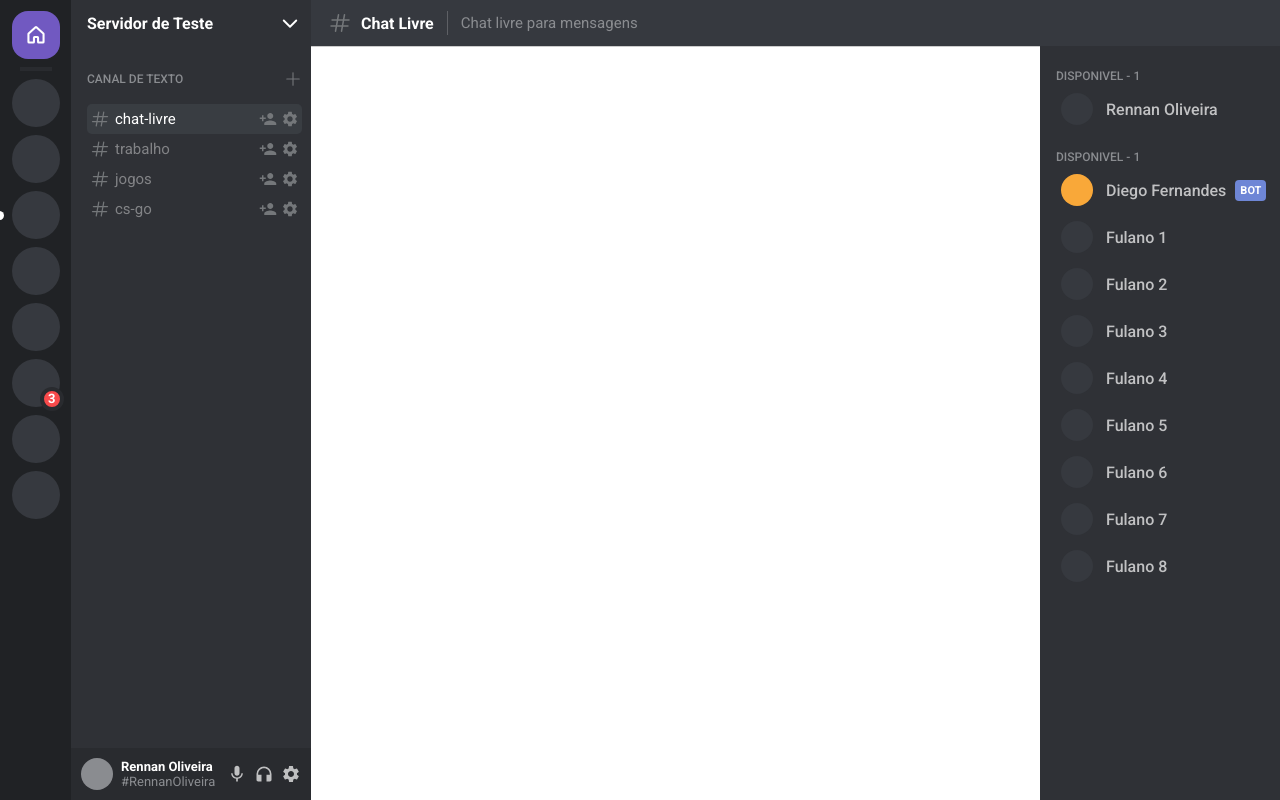
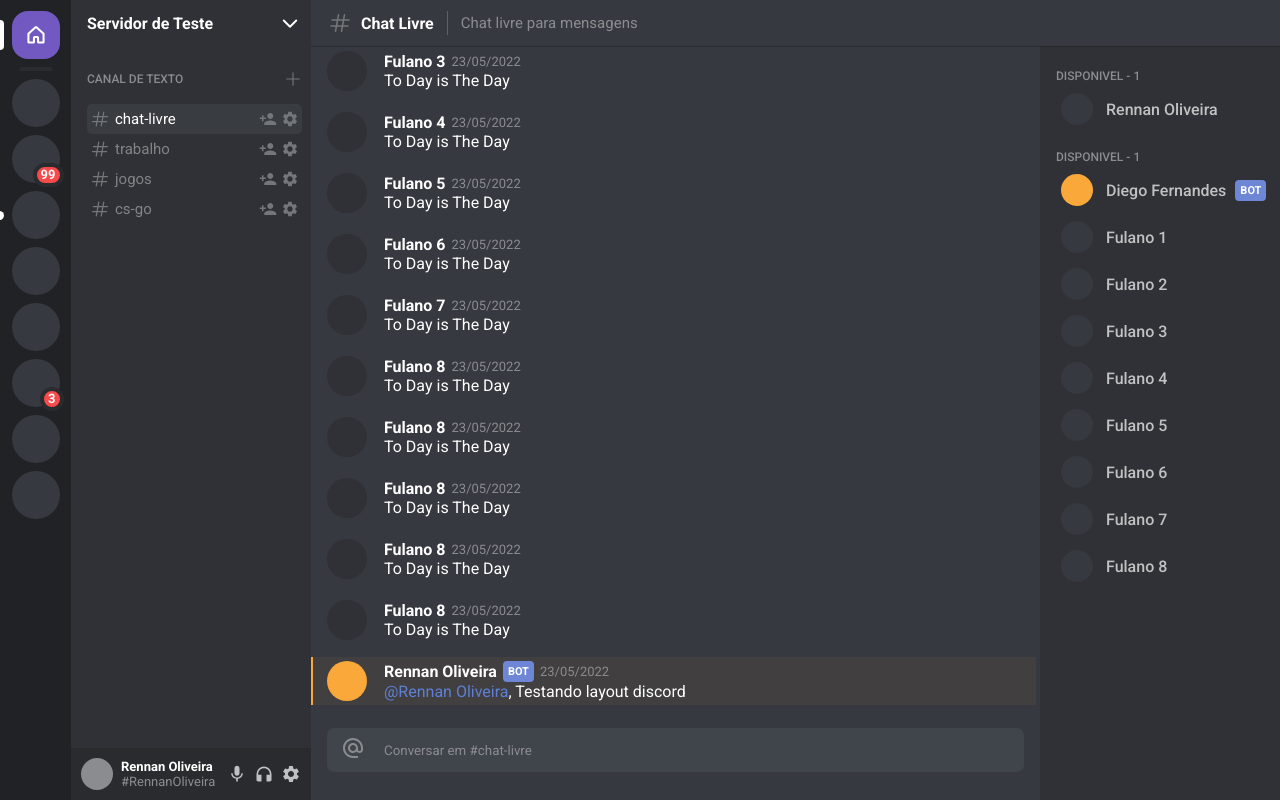
Before and after one commit to RennanD/discord-ui-clone, a Next.js app: page / in a window 1280 px wide. Built offline with nearby package versions, Linux system fonts and the light colour scheme.

Commit message:
chore: create channel data component

```diff
--- /dev/null
+++ b/src/components/ChannelData/index.tsx
@@ -0,0 +1,37 @@
+import { useEffect, useRef } from 'react';
+import { ChannelMessage } from '../ChannelMessage';
+import messages from './messages';
+import { Container, Messages, InputWrapper, Input, InputIcon } from './styles';
+
+export function ChannelData(): JSX.Element {
+  const messagesRef = useRef<HTMLDivElement>();
+
+  useEffect(() => {
+    const div = messagesRef.current;
+
+    if (div) {
+      div.scrollTop = div.scrollHeight;
+    }
+  }, []);
+
+  return (
+    <Container>
+      <Messages ref={messagesRef}>
+        {messages.map(message => (
+          <ChannelMessage
+            author={message.author}
+            content={message.content}
+            date={message.date}
+            hasMention={message.hasMention}
+            isBot={message.isBot}
+          />
+        ))}
+      </Messages>
+
+      <InputWrapper>
+        <Input type="text" placeholder="Conversar em #chat-livre" />
+        <InputIcon />
+      </InputWrapper>
+    </Container>
+  );
+}
--- /dev/null
+++ b/src/components/ChannelData/messages.tsx
@@ -0,0 +1,113 @@
+import { Mention } from '../ChannelMessage/styles';
+
+export default [
+  {
+    id: 2,
+    author: 'Fulano 1',
+    content: 'To Day is The Day',
+    date: '23/05/2022',
+    hasMention: false,
+    isBot: false,
+  },
+  {
+    id: 3,
+    author: 'Fulano 2',
+    content: 'To Day is The Day',
+    date: '23/05/2022',
+    hasMention: false,
+    isBot: false,
+  },
+  {
+    id: 4,
+    author: 'Fulano 3',
+    content: 'To Day is The Day',
+    date: '23/05/2022',
+    hasMention: false,
+    isBot: false,
+  },
+  {
+    id: 5,
+    author: 'Fulano 4',
+    content: 'To Day is The Day',
+    date: '23/05/2022',
+    hasMention: false,
+    isBot: false,
+  },
+  {
+    id: 6,
+    author: 'Fulano 5',
+    content: 'To Day is The Day',
+    date: '23/05/2022',
+    hasMention: false,
+    isBot: false,
+  },
+  {
+    id: 7,
+    author: 'Fulano 6',
+    content: 'To Day is The Day',
+    date: '23/05/2022',
+    hasMention: false,
+    isBot: false,
+  },
+  {
+    id: 8,
+    author: 'Fulano 7',
+    content: 'To Day is The Day',
+    date: '23/05/2022',
+    hasMention: false,
+    isBot: false,
+  },
+  {
+    id: 9,
+    author: 'Fulano 8',
+    content: 'To Day is The Day',
+    date: '23/05/2022',
+    hasMention: false,
+    isBot: false,
+  },
+  {
+    id: 10,
+    author: 'Fulano 8',
+    content: 'To Day is The Day',
+    date: '23/05/2022',
+    hasMention: false,
+    isBot: false,
+  },
+  {
+    id: 11,
+    author: 'Fulano 8',
+    content: 'To Day is The Day',
+    date: '23/05/2022',
+    hasMention: false,
+    isBot: false,
+  },
+  {
+    id: 12,
+    author: 'Fulano 8',
+    content: 'To Day is The Day',
+    date: '23/05/2022',
+    hasMention: false,
+    isBot: false,
+  },
+
+  {
+    id: 13,
+    author: 'Fulano 8',
+    content: 'To Day is The Day',
+    date: '23/05/2022',
+    hasMention: false,
+    isBot: false,
+  },
+  {
+    id: 1,
+    author: 'Rennan Oliveira',
+    content: (
+      <>
+        <Mention>@Rennan Oliveira</Mention>, Testando layout discord
+      </>
+    ),
+    date: '23/05/2022',
+    hasMention: true,
+    isBot: true,
+  },
+];
--- /dev/null
+++ b/src/components/ChannelData/styles.ts
@@ -0,0 +1,58 @@
+import { MdAlternateEmail } from 'react-icons/md';
+import styled from 'styled-components';
+
+export const Container = styled.div`
+  grid-area: CD;
+  display: flex;
+  flex-direction: column;
+  justify-content: space-between;
+  background-color: var(--primary);
+`;
+
+export const Messages = styled.div`
+  padding: 20px 0;
+  display: flex;
+  flex-direction: column;
+  max-height: calc(100vh - 46px - 75px);
+  overflow-y: scroll;
+  ::-webkit-scrollbar {
+    width: 8px;
+  }
+  ::-webkit-scrollbar-thumb {
+    background-color: var(--tertiary);
+    border-radius: 4px;
+  }
+  ::-webkit-scrollbar-track {
+    background-color: var(--secondary);
+  }
+`;
+
+export const InputWrapper = styled.div`
+  width: 100%;
+  padding: 0 16px;
+`;
+
+export const Input = styled.input`
+  width: 100%;
+  height: 44px;
+  padding: 0 10px 0 57px;
+  border-radius: 7px;
+  color: var(--white);
+  background-color: var(--chat-input);
+  position: relative;
+  &::placeholder {
+    color: var(--gray);
+  }
+  ~ svg {
+    position: relative;
+    top: -50%;
+    left: 14px;
+    transition: 180ms ease-in-out;
+  }
+`;
+
+export const InputIcon = styled(MdAlternateEmail)`
+  width: 24px;
+  height: 24px;
+  color: var(--gray);
+`;
--- a/src/components/ChannelInfo/styles.ts
+++ b/src/components/ChannelInfo/styles.ts
@@ -8,7 +8,7 @@ export const Container = styled.div`
   padding: 0 17px;
   background-color: var(--primary);
   box-shadow: rgba(0, 0, 0, 0.2) 0px 1px 0px 0px;
-  z-index: 2px;
+  z-index: 2;
 `;
 
 export const HashIcon = styled(Hash)`
--- /dev/null
+++ b/src/components/ChannelMessage/index.tsx
@@ -0,0 +1,33 @@
+import React from 'react';
+import { Container, Avatar, Message, Header, Content } from './styles';
+
+export type ChannelMessageProps = {
+  author: string;
+  date: string;
+  content: string | React.ReactElement | React.ReactNode;
+  hasMention?: boolean;
+  isBot?: boolean;
+};
+
+export function ChannelMessage({
+  author,
+  content,
+  date,
+  hasMention = false,
+  isBot = false,
+}: ChannelMessageProps): JSX.Element {
+  return (
+    <Container hasMention={hasMention}>
+      <Avatar isBot={isBot} />
+      <Message>
+        <Header>
+          <strong>{author}</strong>
+          {isBot && <span>bot</span>}
+          <time>{date}</time>
+        </Header>
+
+        <Content>{content}</Content>
+      </Message>
+    </Container>
+  );
+}
--- /dev/null
+++ b/src/components/ChannelMessage/styles.ts
@@ -0,0 +1,98 @@
+import styled, { css } from 'styled-components';
+
+type ContainerProps = {
+  hasMention: boolean;
+};
+
+type AvatarProps = {
+  isBot: boolean;
+};
+
+export const Container = styled.div<ContainerProps>`
+  display: flex;
+  align-items: center;
+  padding: 4px 16px;
+  margin-right: 4px;
+
+  background-color: transparent;
+
+  & + div {
+    margin-top: 13px;
+  }
+
+  ${({ hasMention }) =>
+    hasMention &&
+    css`
+      background-color: var(--mention-message);
+
+      border-left: 2px solid var(--mention-detail);
+      padding-left: 14px;
+    `}
+`;
+
+export const Avatar = styled.div<AvatarProps>`
+  width: 40px;
+  height: 40px;
+  flex-shrink: 0;
+  border-radius: 50%;
+
+  background-color: var(--secondary);
+
+  ${({ isBot }) =>
+    isBot &&
+    css`
+      background-color: var(--mention-detail);
+    `}
+`;
+
+export const Message = styled.div`
+  display: flex;
+
+  flex-direction: column;
+  justify-content: space-between;
+  margin-left: 17px;
+`;
+
+export const Header = styled.div`
+  display: flex;
+  align-items: center;
+
+  > strong {
+    color: var(--white);
+    font-size: 16px;
+  }
+
+  > span {
+    margin-left: 6px;
+    background-color: var(--discord);
+    color: var(--white);
+    border-radius: 4px;
+    padding: 4px 5px;
+    text-transform: uppercase;
+
+    font-weight: bold;
+    font-size: 11px;
+  }
+
+  > time {
+    margin-left: 6px;
+    color: var(--gray);
+    font-size: 13px;
+  }
+`;
+
+export const Content = styled.div`
+  text-align: left;
+  font-size: 16px;
+  color: var(--white);
+`;
+
+export const Mention = styled.span`
+  color: var(--link);
+  cursor: pointer;
+  transition: all 0.2s ease;
+
+  &:hover {
+    text-decoration: underline;
+  }
+`;
--- a/src/components/Layout/index.tsx
+++ b/src/components/Layout/index.tsx
@@ -1,3 +1,4 @@
+import { ChannelData } from '../ChannelData';
 import { ChannelInfo } from '../ChannelInfo';
 import { ChannelList } from '../ChannelList';
 import { ServerLitst } from '../ServerLitst';
@@ -14,6 +15,7 @@ export function Layout(): JSX.Element {
       <ChannelInfo />
       <ChannelList />
       <UserInfo />
+      <ChannelData />
       <UserList />
     </Grid>
   );
--- a/src/components/ServerButton/styles.ts
+++ b/src/components/ServerButton/styles.ts
@@ -38,19 +38,37 @@ export const Container = styled.button<ServerButtonProps>`
       css`
         background-color: var(--discord);
       `}
+
+    &::before {
+      content: '';
+      width: 9px;
+      height: ${({ selected }) => (selected ? '30px' : '20px')};
+      position: absolute;
+      left: -17px;
+      top: ${({ selected }) =>
+        !selected ? 'calc(50% - 10px)' : 'calc(50% - 15px)'};
+
+      background-color: var(--white);
+      border-radius: 4px;
+      display: inline;
+    }
   }
 
   &::before {
     content: '';
     width: 9px;
-    height: 9px;
+    height: ${({ selected }) => (selected ? 30 : 9)}px;
     position: absolute;
     left: -17px;
-    top: calc(50% - 4.5px);
+    top: ${({ selected }) =>
+      !selected ? 'calc(50% - 4.5px)' : 'calc(50% - 15px)'};
 
     background-color: var(--white);
-    border-radius: 50%;
-    display: ${({ notification }) => (notification ? 'inline' : 'none')};
+    border-radius: ${({ selected }) => (selected ? '4px' : '50%')};
+    display: ${({ notification, selected }) =>
+      notification || selected ? 'inline' : 'none'};
+
+    transition: width 0.2s ease;
   }
 
   &::after {
--- a/src/components/ServerLitst/servers.ts
+++ b/src/components/ServerLitst/servers.ts
@@ -7,7 +7,7 @@ export default [
   {
     id: 2,
     notification: false,
-    mentions: 0,
+    mentions: 99,
   },
   {
     id: 3,
```
